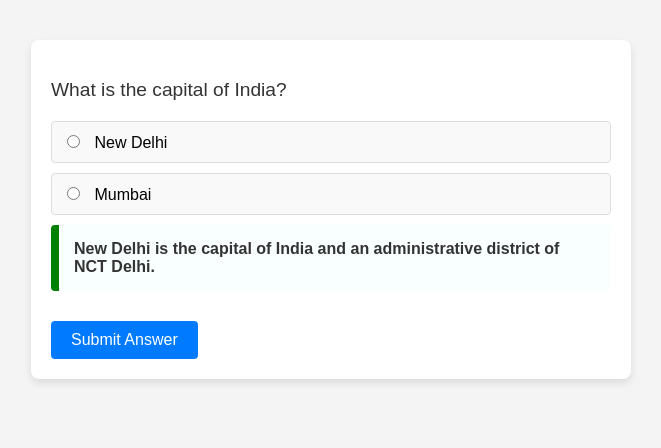
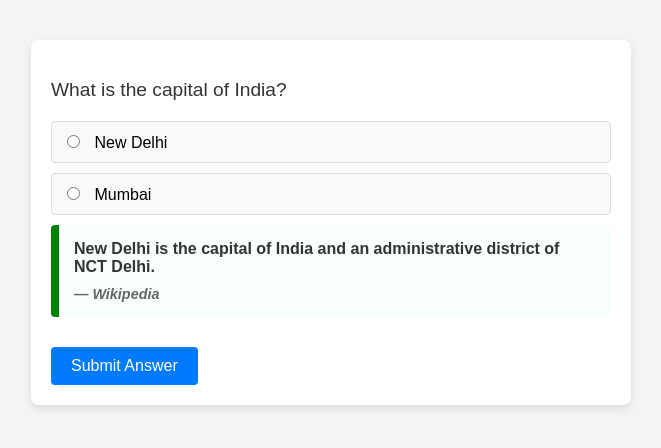
Before and after one commit to acciojob/trivia-AsadGuru, a website: page main.html in a window 1280 px wide. Shown: the whole page, without its empty margins (309-970 px from the left). Drawn offline with Linux system fonts and the light colour scheme.

Commit message:
created a submission

```diff
--- a/main.html
+++ b/main.html
@@ -97,8 +97,10 @@
             <li><input type="radio" name="answer" value="new-delhi"> New Delhi</li>
             <li><input type="radio" name="answer" value="mumbai"> Mumbai</li>
         </ul>
-		<blockquote>New Delhi is the capital of India and an administrative district of NCT Delhi.</blockquote>
-            <!-- <cite>— Wikipedia</cite> -->
+		<blockquote cite="https://en.wikipedia.org/wiki/New_Delhi">
+    New Delhi is the capital of India and an administrative district of NCT Delhi.
+    <cite>— Wikipedia</cite>
+</blockquote>
 
         <button class="submit-button">Submit Answer</button>
     </div>
```
